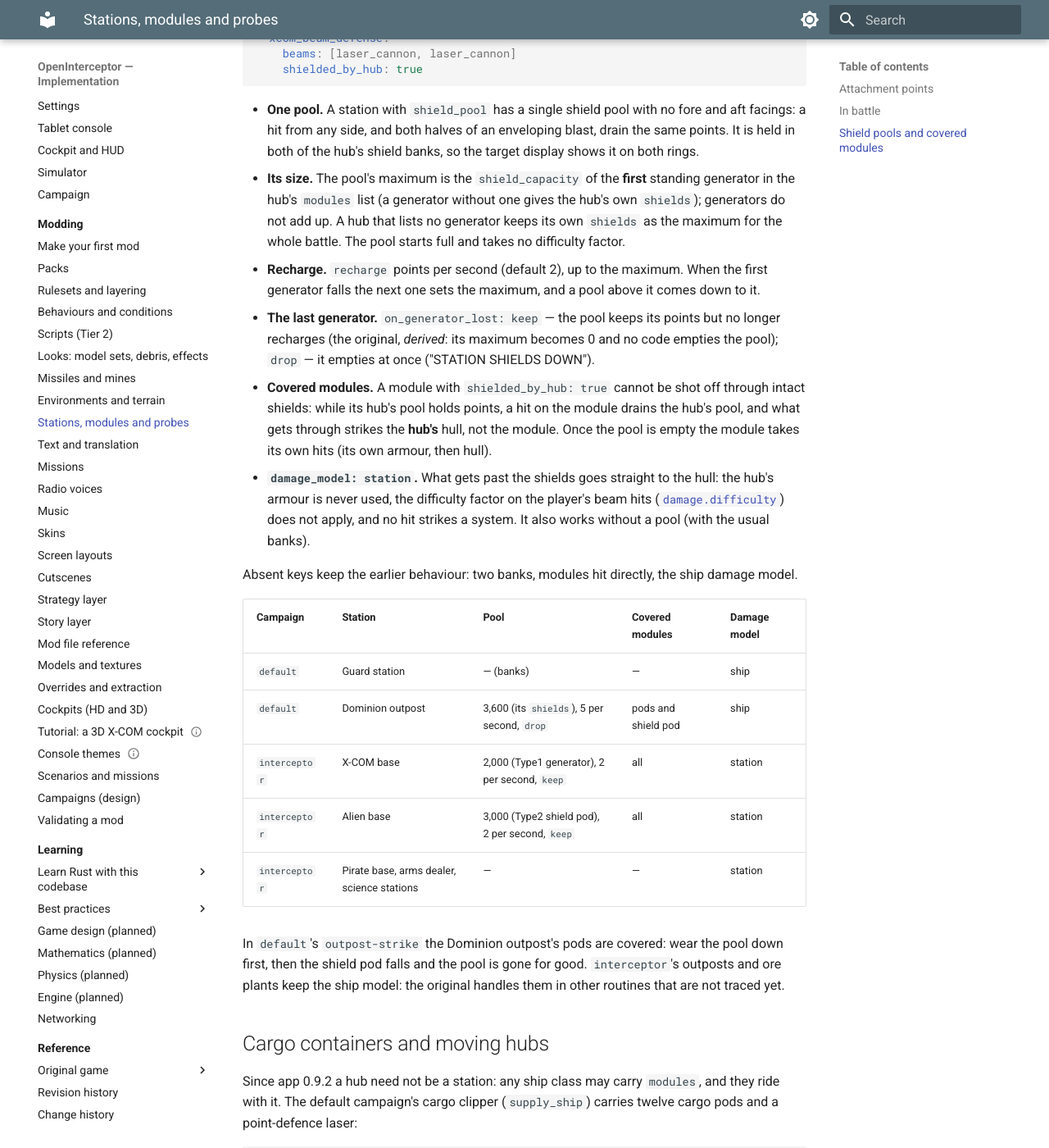
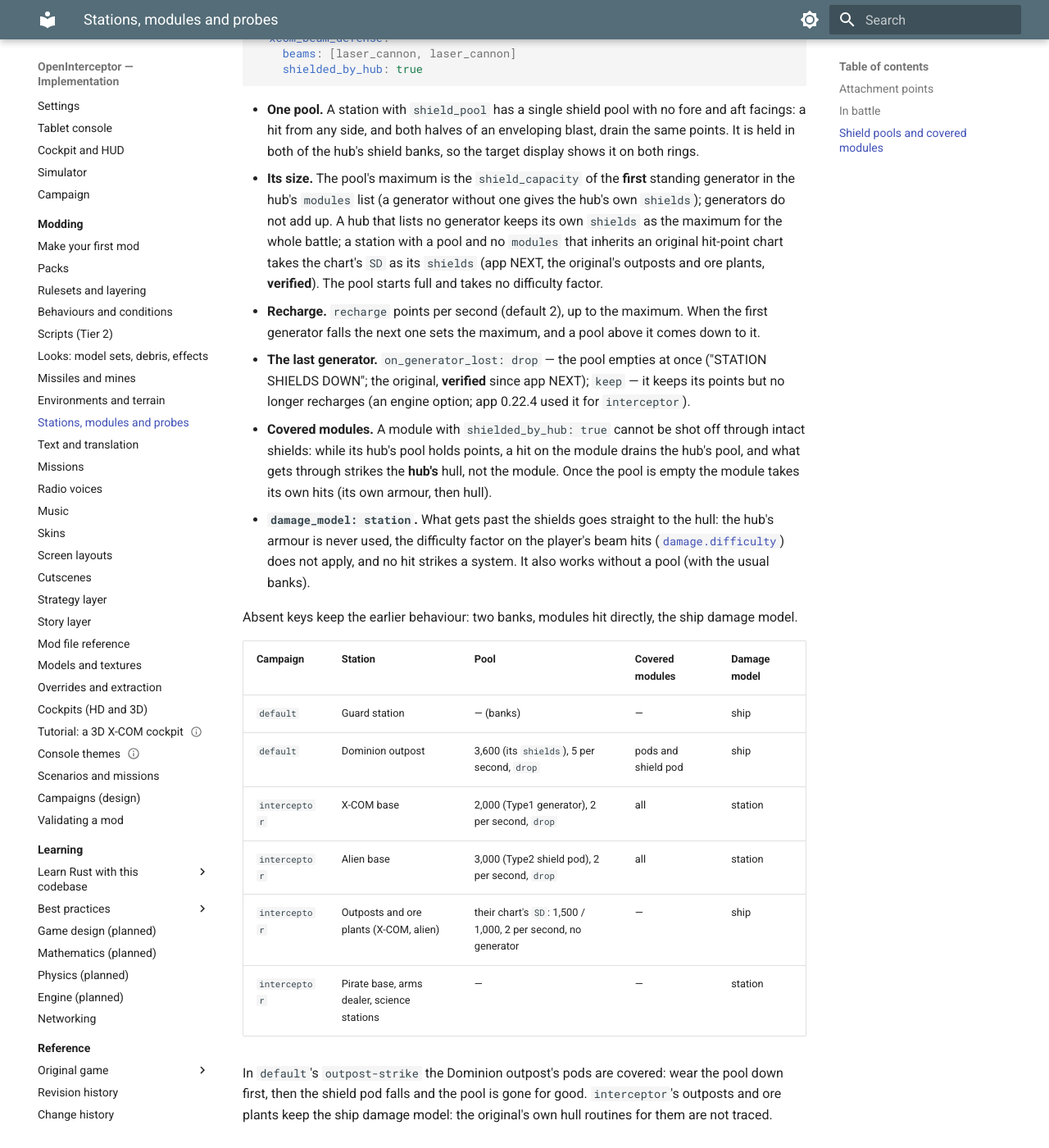
Before and after one commit to bbogovich/OpenInterceptor, an MkDocs documentation site: the page built from docs/modding/stations.md, in a window 1280 px wide and 1400 px high, scrolled down 2313 px. Shown: the whole window at 82% size. Built offline with MkDocs 1.6.1 and Material for MkDocs 9.7.7, drawn with Linux system fonts in a browser that asks for light colours.

Commit message:
Station pools drop with the last generator; outpost and OPP pools (#113, app NEXT)
From notes/re/unknowns-2026-11.md §8 (verified): Stations and modules,
Mod file reference (shields from SD, shield_pool values), status, plan
A4, DEV-035, unit tests (the follow-up test).

Issue: #113

Co-Authored-By: Claude Opus 5.5 <noreply@anthropic.com>

```diff
--- a/docs/modding/stations.md
+++ b/docs/modding/stations.md
@@ -76,7 +76,7 @@ Since app 0.22.4 a station can use the original game's station model instead of
 objects:
   xcom_base:
     damage_model: station                               # hull hits: no armour, factor or system hits
-    shield_pool: {recharge: 2, on_generator_lost: keep} # one pool, 2 points a second
+    shield_pool: {recharge: 2, on_generator_lost: drop} # one pool, 2 points a second
     modules:
       - {slot: '3', class: xcom_shield_generator}
       - {slot: '0', class: xcom_beam_defense}
@@ -94,12 +94,14 @@ objects:
 - **Its size.** The pool's maximum is the `shield_capacity` of the **first** standing generator
   in the hub's `modules` list (a generator without one gives the hub's own `shields`);
   generators do not add up. A hub that lists no generator keeps its own `shields` as the maximum
-  for the whole battle. The pool starts full and takes no difficulty factor.
+  for the whole battle; a station with a pool and no `modules` that inherits an original
+  hit-point chart takes the chart's `SD` as its `shields` (app NEXT, the original's outposts
+  and ore plants, **verified**). The pool starts full and takes no difficulty factor.
 - **Recharge.** `recharge` points per second (default 2), up to the maximum. When the first
   generator falls the next one sets the maximum, and a pool above it comes down to it.
-- **The last generator.** `on_generator_lost: keep` — the pool keeps its points but no longer
-  recharges (the original, *derived*: its maximum becomes 0 and no code empties the pool);
-  `drop` — it empties at once ("STATION SHIELDS DOWN").
+- **The last generator.** `on_generator_lost: drop` — the pool empties at once ("STATION
+  SHIELDS DOWN"; the original, **verified** since app NEXT); `keep` — it keeps its points but no
+  longer recharges (an engine option; app 0.22.4 used it for `interceptor`).
 - **Covered modules.** A module with `shielded_by_hub: true` cannot be shot off through intact
   shields: while its hub's pool holds points, a hit on the module drains the hub's pool, and
   what gets through strikes the **hub's** hull, not the module. Once the pool is empty the
@@ -115,13 +117,14 @@ Absent keys keep the earlier behaviour: two banks, modules hit directly, the shi
 |---|---|---|---|---|
 | `default` | Guard station | — (banks) | — | ship |
 | `default` | Dominion outpost | 3,600 (its `shields`), 5 per second, `drop` | pods and shield pod | ship |
-| `interceptor` | X-COM base | 2,000 (Type1 generator), 2 per second, `keep` | all | station |
-| `interceptor` | Alien base | 3,000 (Type2 shield pod), 2 per second, `keep` | all | station |
+| `interceptor` | X-COM base | 2,000 (Type1 generator), 2 per second, `drop` | all | station |
+| `interceptor` | Alien base | 3,000 (Type2 shield pod), 2 per second, `drop` | all | station |
+| `interceptor` | Outposts and ore plants (X-COM, alien) | their chart's `SD`: 1,500 / 1,000, 2 per second, no generator | — | ship |
 | `interceptor` | Pirate base, arms dealer, science stations | — | — | station |
 
 In `default`'s `outpost-strike` the Dominion outpost's pods are covered: wear the pool down
 first, then the shield pod falls and the pool is gone for good. `interceptor`'s outposts and ore
-plants keep the ship model: the original handles them in other routines that are not traced yet.
+plants keep the ship damage model: the original's own hull routines for them are not traced.
 
 ## Cargo containers and moving hubs
 
```
Also changed, not shown: docs/implementation/deviations/index.md (+1 -1 lines), docs/implementation/plan/track-a-fidelity.md (+1 -1 lines), docs/implementation/status.md (+4 -3 lines), docs/implementation/testing/unit-tests.md (+7 -1 lines), docs/modding/reference.md (+2 -2 lines).
